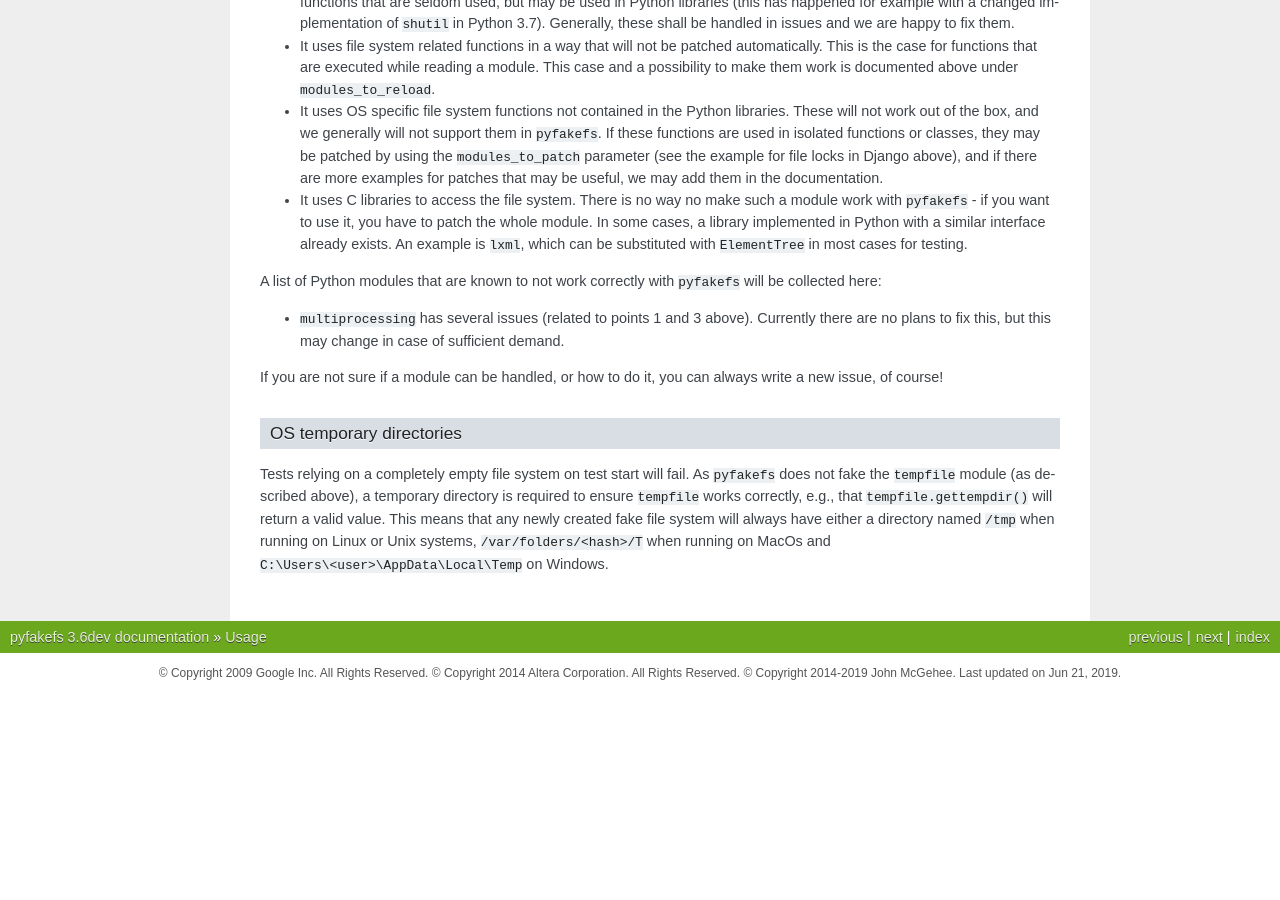
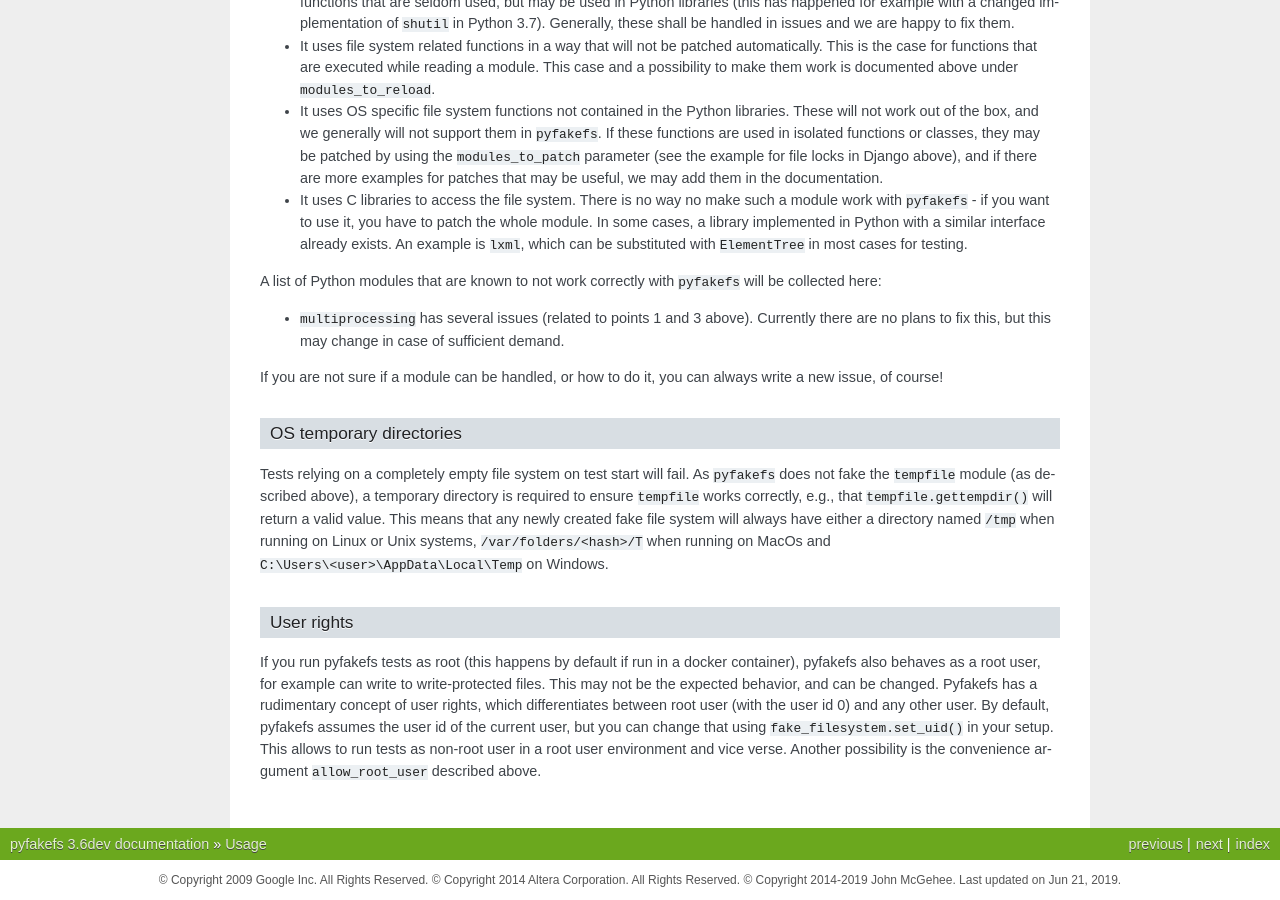
Before and after one commit to pytest-dev/pyfakefs, a Sphinx documentation site: the page built from docs/usage.rst, in a window 1280 px wide and 900 px high, scrolled down 7806 px. Built offline with Sphinx 7.4.7, drawn with Linux system fonts in a browser that asks for light colours; before the commit the page ends 8499 px from its top, so only the background shows below that.

Commit message:
Added user rights to troubleshooting chapter
- see #489

```diff
--- a/docs/usage.rst
+++ b/docs/usage.rst
@@ -532,3 +532,18 @@ means that any newly created fake file system will always have either a
 directory named ``/tmp`` when running on Linux or Unix systems,
 ``/var/folders/<hash>/T`` when running on MacOs and
 ``C:\Users\<user>\AppData\Local\Temp`` on Windows.
+
+User rights
+~~~~~~~~~~~
+
+If you run pyfakefs tests as root (this happens by default if run in a
+docker container), pyfakefs also behaves as a root user, for example can
+write to write-protected files. This may not be the expected behavior, and
+can be changed.
+Pyfakefs has a rudimentary concept of user rights, which differentiates
+between root user (with the user id 0) and any other user. By default,
+pyfakefs assumes the user id of the current user, but you can change
+that using ``fake_filesystem.set_uid()`` in your setup. This allows to run
+tests as non-root user in a root user environment and vice verse.
+Another possibility is the convenience argument ``allow_root_user``
+described above.
```
